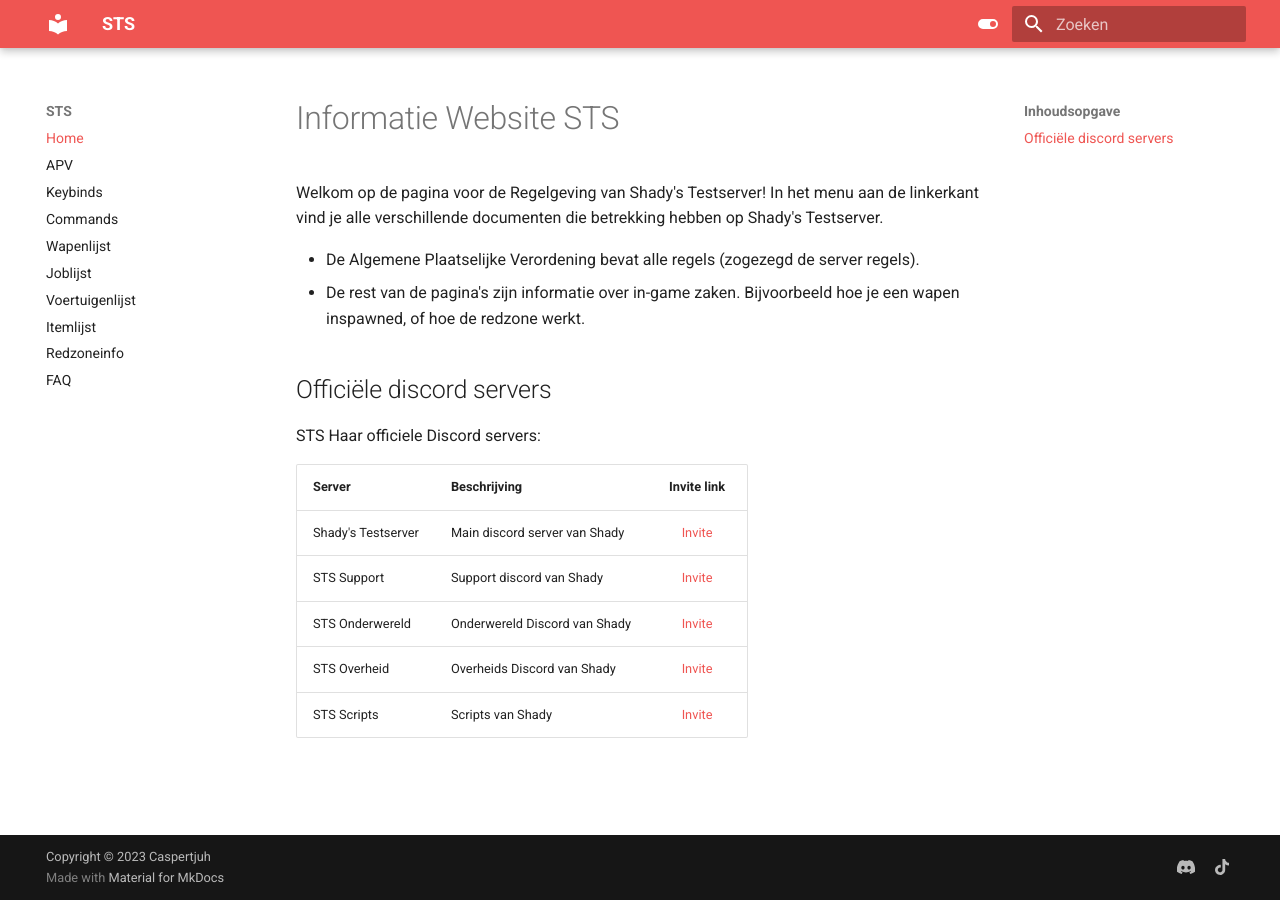
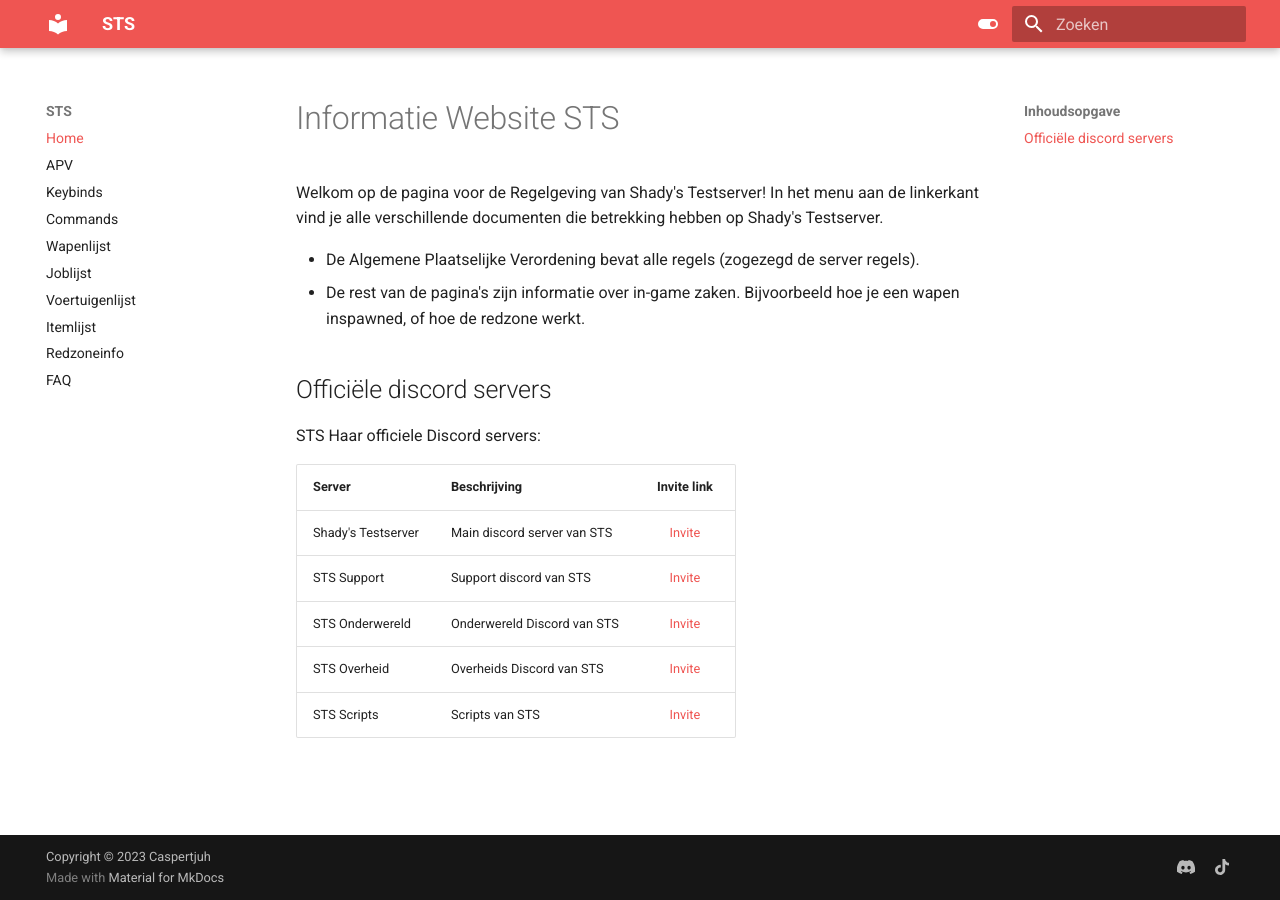
Before and after one commit to Welseyy/STSAPV, an MkDocs documentation site: the page built from docs/index.md, in a window 1280 px wide. Built offline with MkDocs 1.6.1 and Material for MkDocs 9.7.7, drawn with Linux system fonts in a browser that asks for light colours.

Commit message:
Update index.md

```diff
--- a/docs/index.md
+++ b/docs/index.md
@@ -11,8 +11,8 @@
 
 | Server | Beschrijving | Invite link |
 |---|---|:---:|
-| Shady's Testserver | Main discord server van Shady | [Invite](https://discord.gg/sts) |
-| STS Support | Support discord van Shady | [Invite](https://discord.gg/EtgWNDzpCb) |
-| STS Onderwereld | Onderwereld Discord van Shady | [Invite](https://discord.gg/XsRSdDNbWt) |
-| STS Overheid | Overheids Discord van Shady | [Invite](https://discord.gg/mVWmnZ7Tc8) |
-| STS Scripts | Scripts van Shady | [Invite](https://discord.gg/YCyM35bxKp) |
+| Shady's Testserver | Main discord server van STS | [Invite](https://discord.gg/sts) |
+| STS Support | Support discord van STS | [Invite](https://discord.gg/EtgWNDzpCb) |
+| STS Onderwereld | Onderwereld Discord van STS | [Invite](https://discord.gg/XsRSdDNbWt) |
+| STS Overheid | Overheids Discord van STS | [Invite](https://discord.gg/mVWmnZ7Tc8) |
+| STS Scripts | Scripts van STS | [Invite](https://discord.gg/YCyM35bxKp) |
```
